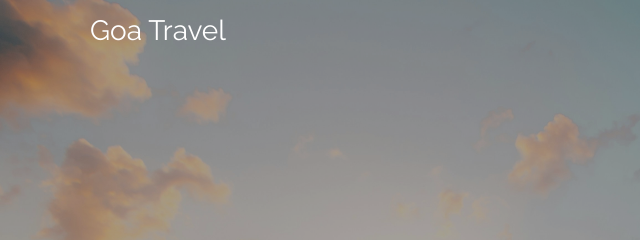
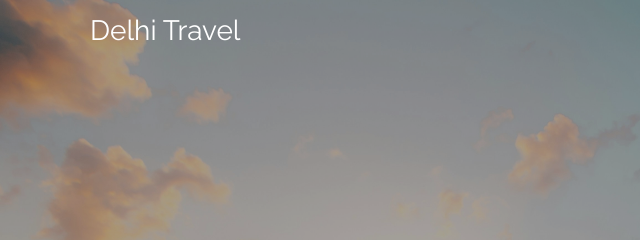
Before and after one commit to ydheeraj535/goa_travel, a plain HTML site: page index.html in a window 1280 px wide. Shown: the top 240 px of the page, 0-640 px from the left. Drawn offline with Linux system fonts and the light colour scheme.

Commit message:
change logo name

```diff
--- a/index.html
+++ b/index.html
@@ -14,7 +14,7 @@
     <header>
         <div class="container">
             <nav>
-                <div class="logo">Goa Travel</div>
+                <div class="logo">Delhi Travel</div>
                 <ul>
                     <li><a href="#">Tours</a></li>
                     <li><a href="#">About</a></li>
```
